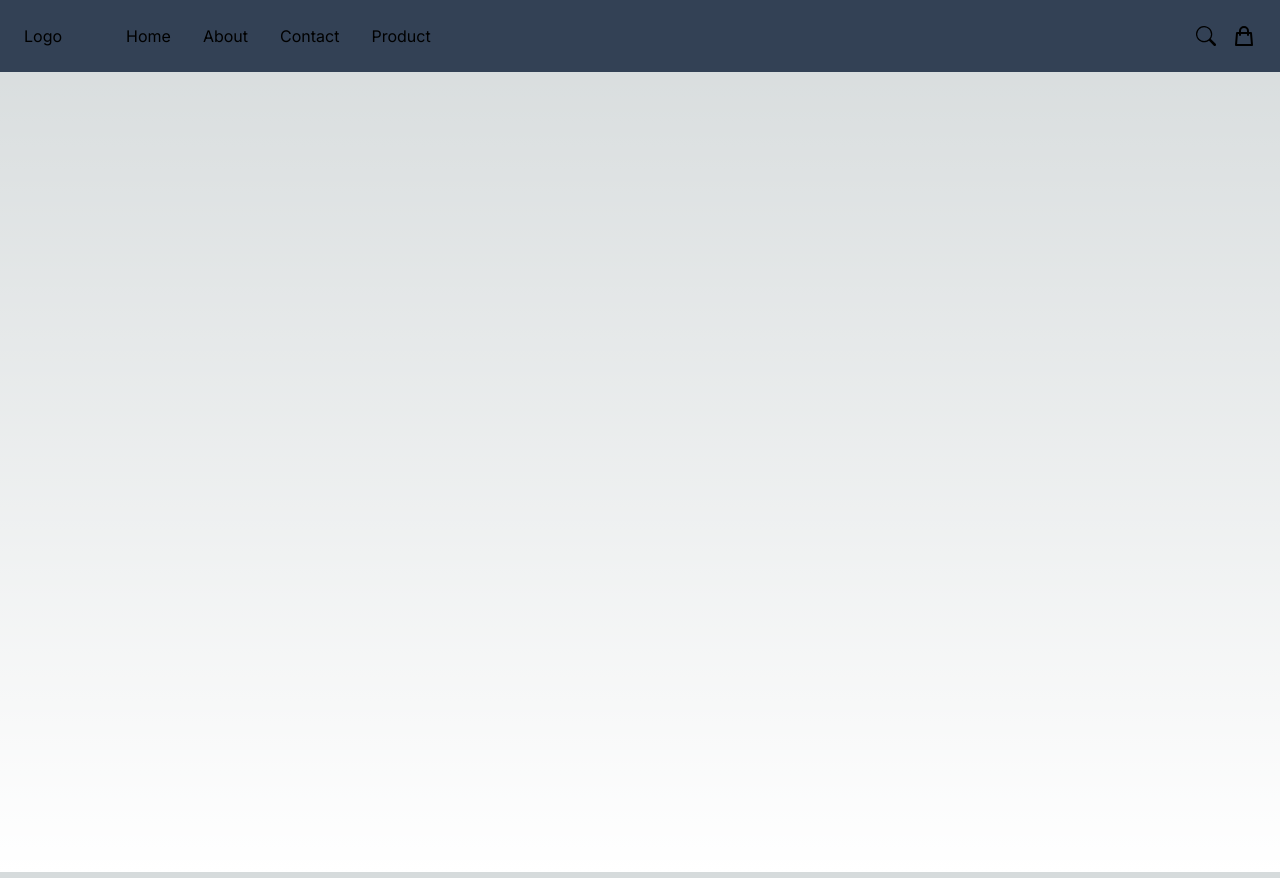
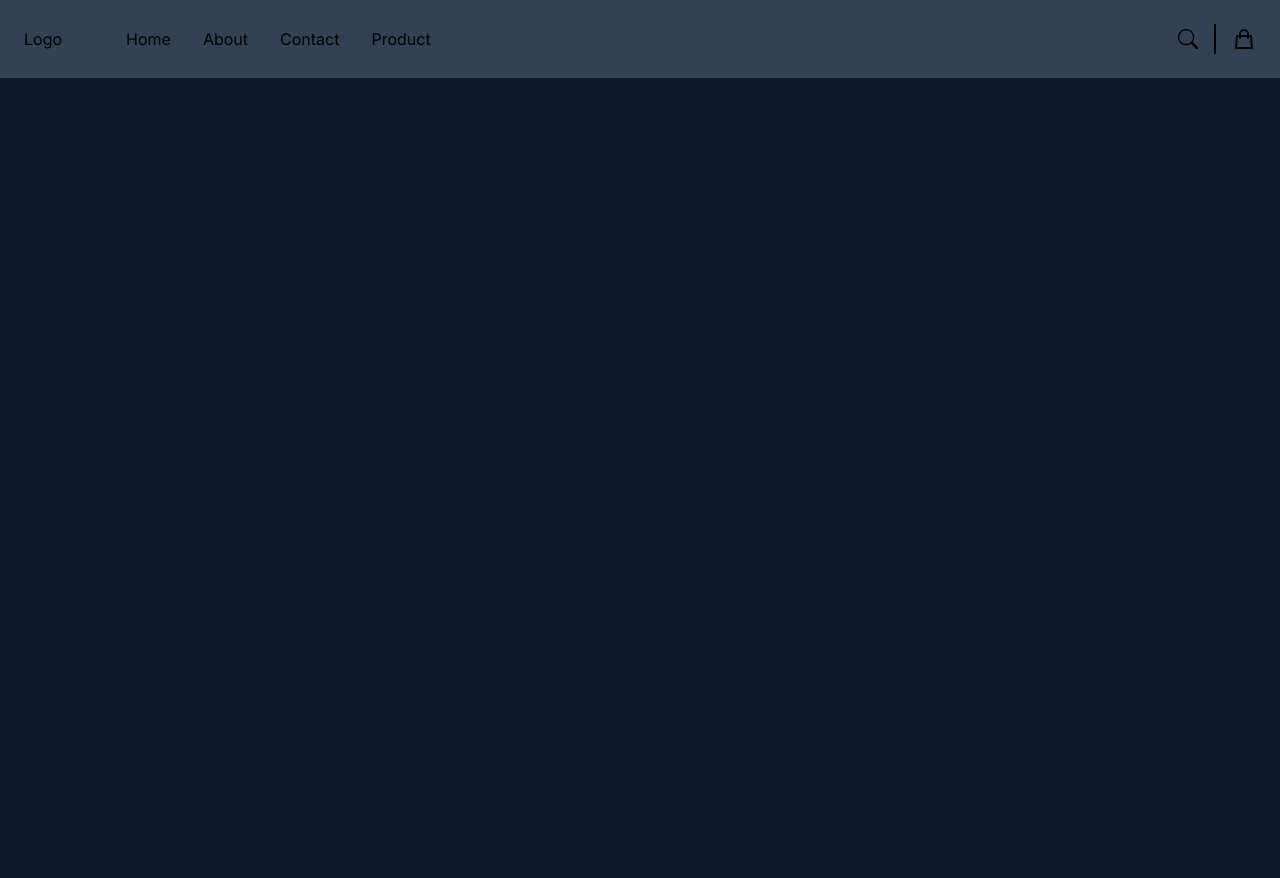
Before and after one commit to KrystianGH2/JS-Frameworks-CA, a Next.js app: page / in a window 1280 px wide. Built offline with nearby package versions, Linux system fonts and the light colour scheme.

Commit message:
Layout alignment | Navbar styling

```diff
--- a/app/(components)/Navbar.jsx
+++ b/app/(components)/Navbar.jsx
@@ -18,7 +18,7 @@ export default function Navbar() {
     <div className={`${styles.flexCenter} w-full  `}>
       <div className={`flex justify-between w-full max-w-7xl bg-slate-700 p-6`}>
         <div className={`${styles.flexStart} gap-16`}>
-          <div className="flex flex-row items-center gap-5">
+          <div className="flex flex-row items-center gap-5 font-poppins">
             {" "}
             <div
               className="sm:hidden items-start text-2xl cursor-pointer"
@@ -29,7 +29,7 @@ export default function Navbar() {
             <h1>Logo</h1>
           </div>
           <div className="sm:block hidden">
-            <ul className="list-none sm:flex hidden justify-end items-center flex-1 gap-8">
+            <ul className="font-poppins list-none sm:flex hidden justify-end items-center flex-1 gap-8">
               {navigationLinks.map((link) => (
                 <li key={link.id} className="cursor-pointer">
                   <Link href={link.href}>{link.name}</Link>
@@ -42,8 +42,7 @@ export default function Navbar() {
         <div
           className={`${
             !toggle ? "flex" : "hidden"
-          } sm:hidden flex  p-6 bg-slate-300 fixed top-20 right-100  min-w-[50%]  rounded-lg sidebar
-          `}
+          } sm:hidden flex p-6 bg-slate-300 absolute top-20 right-100 min-w-[50%] rounded-lg sidebar`}
         >
           <ul className="list-none flex flex-col justify-end items-start flex-1">
             {navigationLinks.map((link, index) => (
@@ -62,7 +61,8 @@ export default function Navbar() {
         <div className={`${styles.flexCenter} gap-4 text-2xl`}>
           <span className="text-xl">
             <BsSearch />
-          </span>
+          </span>{" "}
+          <span className="border-[0.1px] border-black h-[30px]"></span>
           <span>
             {" "}
             <HiOutlineShoppingBag />
--- a/app/layout.jsx
+++ b/app/layout.jsx
@@ -13,8 +13,12 @@ export default function RootLayout({ children }) {
   return (
     <html lang="en">
       <body className={inter.className}>
-        <Navbar />
-        <main>{children}</main>
+        <main className=" flex justify-center bg-slate-900 min-h-screen">
+          <div className="flex flex-col w-full max-w-7xl">
+            <Navbar />
+            {children}
+          </div>
+        </main>
       </body>
     </html>
   );
```
